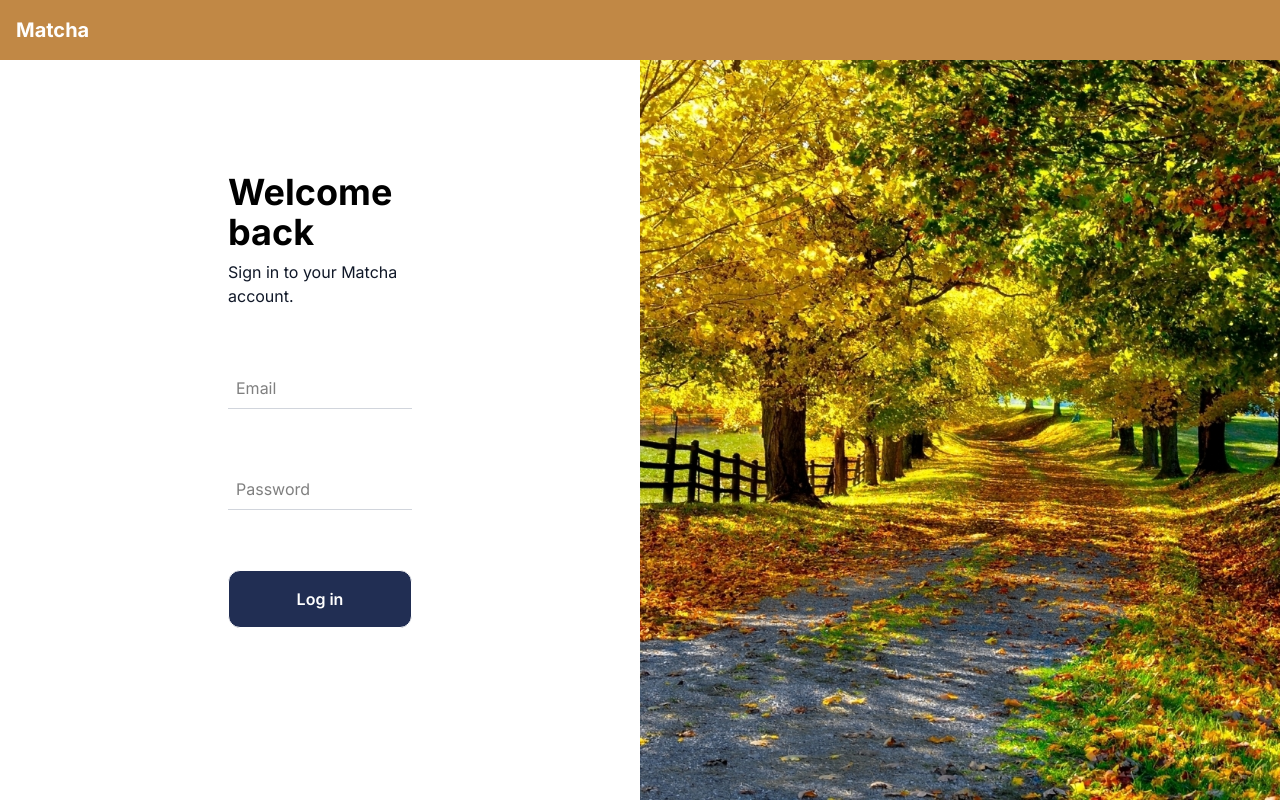
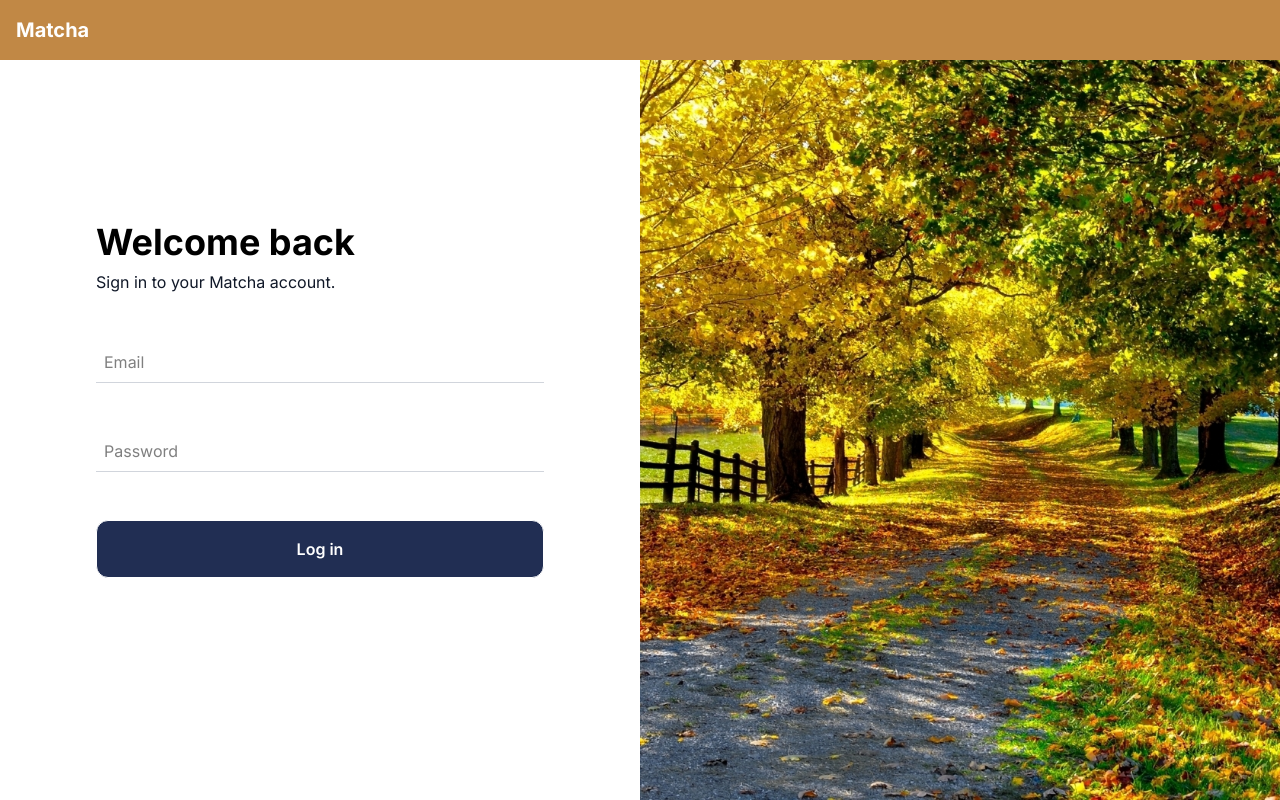
Before and after one commit to 42-matcha-dev/42-matcha, a Next.js app in the folder frontend/: page /login in a window 1280 px wide. Built offline with nearby package versions, Linux system fonts and the light colour scheme.

Commit message:
update: login style fix

```diff
--- a/frontend/src/app/components/LoginMain.tsx
+++ b/frontend/src/app/components/LoginMain.tsx
@@ -65,10 +65,10 @@ export default function LoginForm() {
     };
 
   return (
-    <div className="flex justify-center items-center min-h-screen w-1/2 h-full bg-white text-black p-4">
+    <div className="flex justify-center lg:items-center min-h-screen h-full w-full bg-white text-black">
       <form
         onSubmit={handleSubmit(onSubmit)}
-        className="flex flex-col items-center w-1/1.9 max-w-md p-5 gap-15">
+        className="flex flex-1 flex-col max-w-md items-center gap-12">
           <Title title="Welcome back" subTitle="Sign in to your Matcha account."/>
           <InputForm label="Email" type="text" error={errors.email} {...register("email")}/>
           <InputForm label="Password" type="password" error={errors.password} {...register("password")}/>
```
